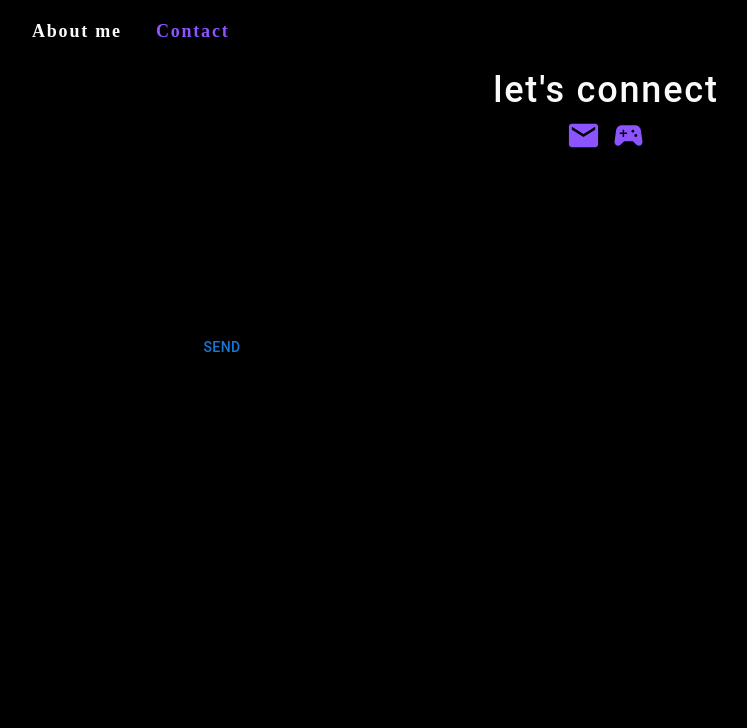
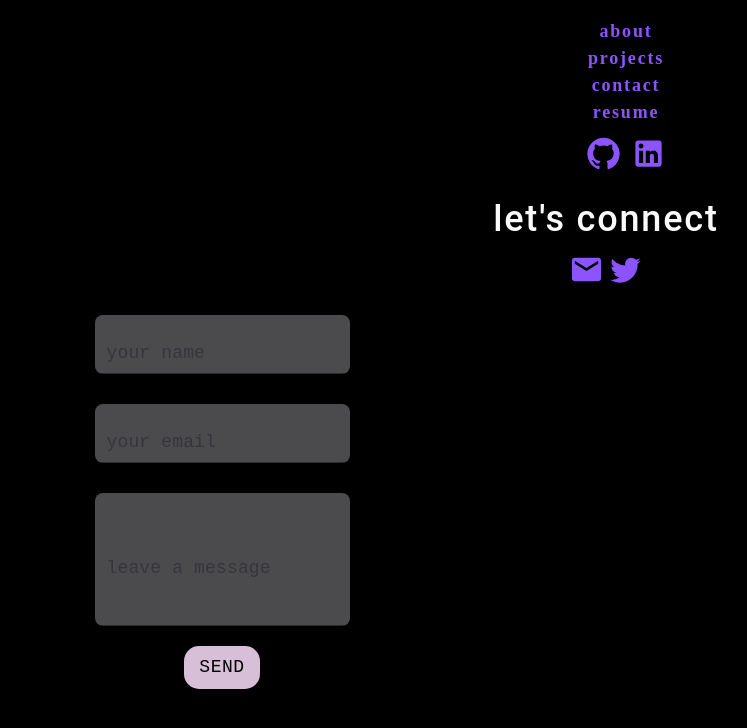
Before and after one commit to ShandaQ/test-ecann-reacto, a React (Create React App) app: page /contact in a window 1280 px wide. Shown: the top 728 px of the page, without its empty margins (34-781 px from the left). Built offline with nearby package versions, Linux system fonts and the light colour scheme.

Commit message:
fix nav component, fix file paths for project images

```diff
--- a/src/App.js
+++ b/src/App.js
@@ -19,9 +19,9 @@ function App() {
       <Routes>
 
         <Route path="/" element={<About />} />
-        <Route path="/portfolio" element={<Resume />} />
+        <Route path="/resume" element={<Resume />} />
         <Route path="/about" element={<About />} />
-        <Route path="/work" element={<Project />} />
+        <Route path="/project" element={<Project />} />
         <Route path="/contact" element={<Contact />} />
       </Routes>
 
--- a/src/components/Contact/index.js
+++ b/src/components/Contact/index.js
@@ -2,7 +2,7 @@ import React, { useState } from 'react';
 import { Button, Container, TextField, SvgIcon, Tooltip } from '@mui/material';
 import './style.css';
 import EmailIcon from '@mui/icons-material/Email';
-import SportsEsportsIcon from '@mui/icons-material/SportsEsports';
+import TwitterIcon from '@mui/icons-material/Twitter';
 
 function Contact() {
   const [name, setName, email, setEmail, message, setMessage] = useState('');
@@ -22,8 +22,8 @@ function Contact() {
           <Tooltip title='Email directly'>
             <SvgIcon alt='email-icon' fontSize='large' component={EmailIcon} />
           </Tooltip>
-        </a>{' '}
-        {/*  */}
+        </a>
+
         <a
           href='https://discordapp.com/users/746823093468790785'
           rel='noreferrer'
@@ -33,7 +33,7 @@ function Contact() {
             <SvgIcon
               alt='discord-icon'
               fontSize='large'
-              component={SportsEsportsIcon}
+              component={TwitterIcon}
             />
           </Tooltip>
         </a>
--- a/src/components/Contact/style.css
+++ b/src/components/Contact/style.css
@@ -0,0 +1,53 @@
+body {
+    transition: 0.5s ease;
+  }
+
+  #form-input,
+  #textbox {
+    color: #171a26;
+    font-size: large;
+    background-color: rgb(247, 247, 255, 0.3);
+    border-radius: 8px;
+    text-decoration: none;
+    font-family: 'Roboto Mono', monospace;
+  }
+
+  #textbox {
+    height: 100px;
+  }
+
+  div {
+    margin: 10px 0;
+  }
+
+  #submit-button {
+    width: 15%;
+    font-size: large;
+    background-color: thistle;
+    border-radius: 15px;
+    color: var(--dark);
+    font-family: 'Roboto Mono', monospace;
+  }
+
+  #submit-button:hover {
+    background-color: #f7f7ff;
+    letter-spacing: 0.2rem;
+    transition: 0.5s ease;
+  }
+
+  #form-input:focus,
+  #textbox:focus {
+    background-color: thistle;
+  }
+
+  @media (max-width: 500px) {
+    #contact-input,
+    #textbox {
+      width: 50%;
+    }
+
+    #submit-button {
+      width: 30%;
+      height: 40px;
+    }
+  }
--- a/src/components/Nav/index.js
+++ b/src/components/Nav/index.js
@@ -1,49 +1,62 @@
-import React from "react";
-import { capitalizeFirstLetter } from "../../utils/helpers";
+import React from 'react';
+import './style.css';
 
-function Nav(props) {
-  const {
-    categories = [],
-    setCurrentCategory,
-    currentCategory,
-    contactSelected,
-    setContactSelected,
-  } = props;
+import { Link } from 'react-router-dom';
+import { Container, SvgIcon, Tooltip } from '@mui/material';
+import GitHubIcon from '@mui/icons-material/GitHub';
+import LinkedInIcon from '@mui/icons-material/LinkedIn';
 
+function SideNav() {
+  return (
+    <div className='side-nav'>
 
-  return (
-    <header className="flex-row px-1">
-      <nav>
-        <ul className="flex-row">
-          <li className="mx-2">
-            <a data-testid="about" href="#about" onClick={() => setContactSelected(false)}>
-              About me
-            </a>
-          </li>
-          <li className={`mx-2 ${contactSelected && 'navActive'}`}>
-            <span onClick={() => setContactSelected(true)}>Contact</span>
-          </li>
-          {categories.map((category) => (
-            <li
-              className={`mx-1 ${
-                currentCategory.name === category.name && !contactSelected && 'navActive'
-                }`}
-              key={category.name}
-            >
-              <span
-                onClick={() => {
-                  setCurrentCategory(category);
-                  setContactSelected(false);
-                }}
-              >
-                {capitalizeFirstLetter(category.name)}
-              </span>
-            </li>
-          ))}
-        </ul>
-      </nav>
-    </header>
+      <ul>
+        <li>
+          <Link to='/about'>about</Link>
+        </li>
+        <li>
+          <Link to='/project'>projects</Link>
+        </li>
+
+        <li>
+          <Link to='/contact'>contact</Link>
+        </li>
+
+        <li>
+          <Link to='/resume'>resume</Link>
+        </li>
+
+        <Container>
+          <a
+            href='https://github.com/cannonel'
+            rel='noreferrer'
+            target='_blank'
+          >
+            <Tooltip title='GitHub'>
+              <SvgIcon
+                alt='github-icon'
+                fontSize='large'
+                component={GitHubIcon}
+              />
+            </Tooltip>
+          </a>{' '}
+          <a
+            href='https://www.linkedin.com/in/erika-cannon-54ab58230/'
+            rel='noreferrer'
+            target='_blank'
+          >
+            <Tooltip title='LinkedIn'>
+              <SvgIcon
+                alt='linkedin-icon'
+                fontSize='large'
+                component={LinkedInIcon}
+              />
+            </Tooltip>
+          </a>
+        </Container>
+      </ul>
+    </div>
   );
 }
 
-export default Nav;
+export default SideNav;
--- a/src/components/Resume/index.js
+++ b/src/components/Resume/index.js
@@ -6,10 +6,8 @@ import resume from '../../assets/resume.pdf';
 function Resume() {
   return (
     <div>
-      <h1>howdy!</h1>
 
       <Container id='project-card'>
-        <p>Welcome!</p>
         <div>
           <a key='resume' target='_blank' rel='noreferrer' href={resume}>
             view my resume
```
